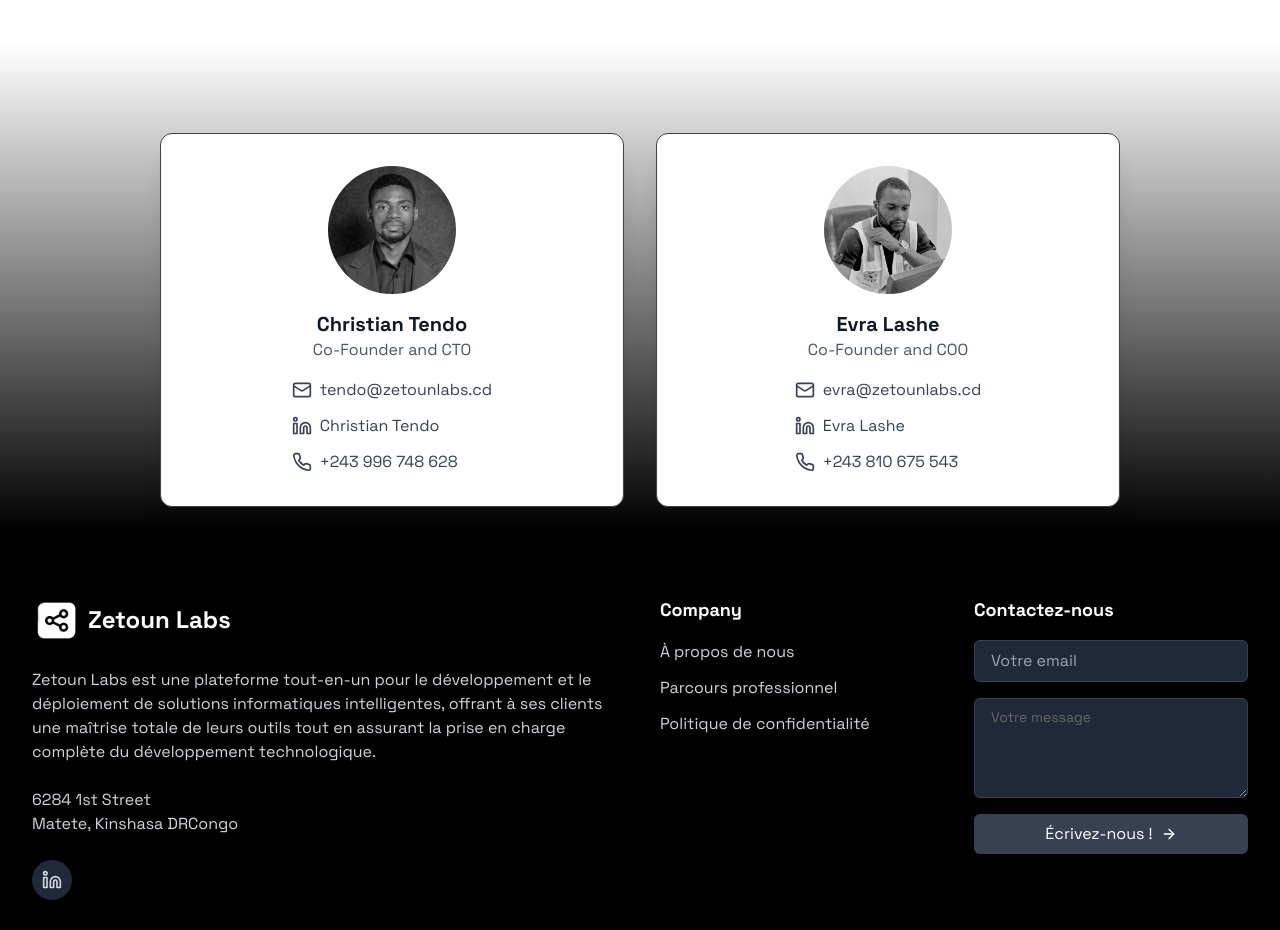
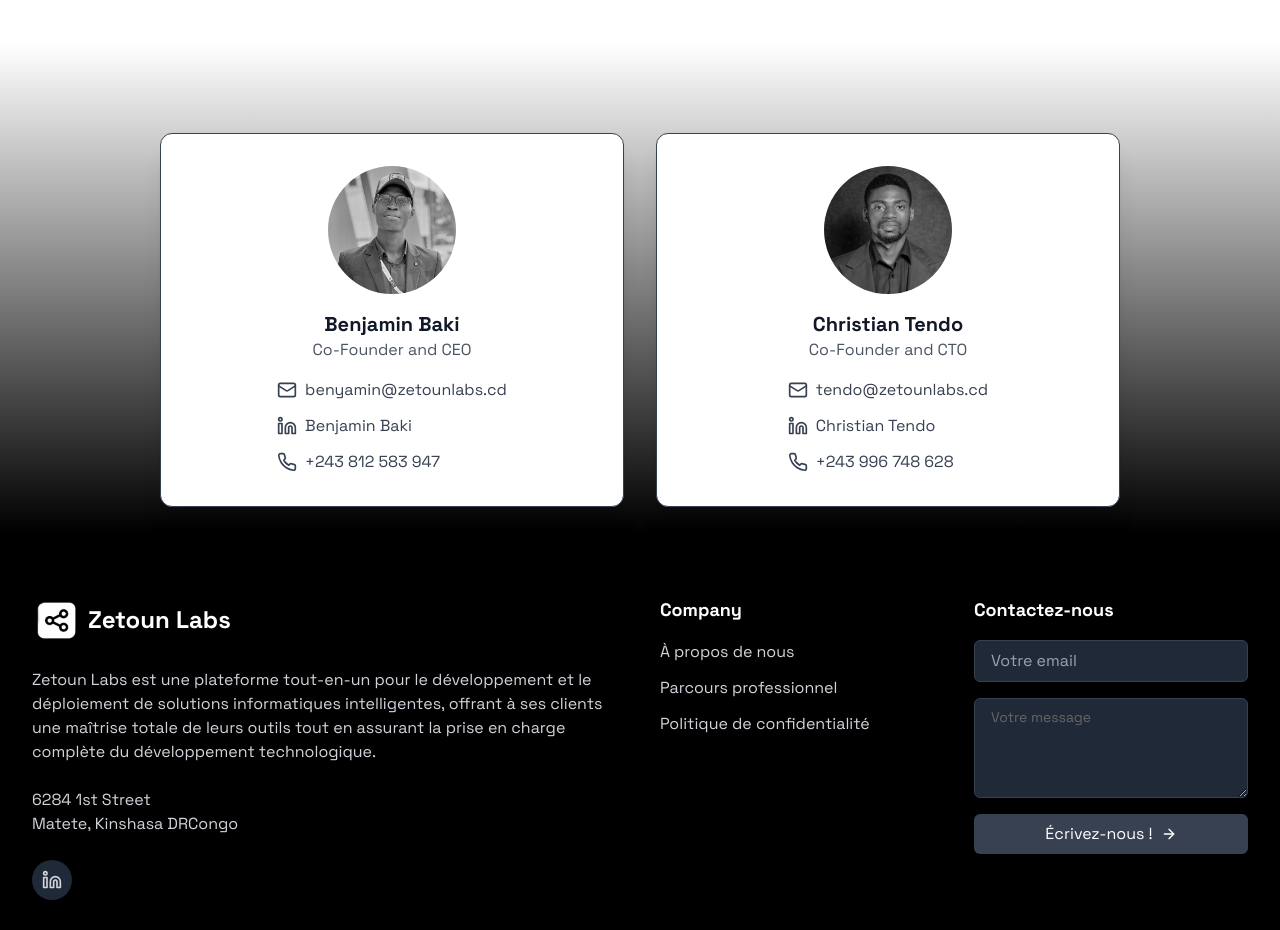
Before and after one commit to Mavrick15/zetoun, a React (Vite) app in the folder frontend/: page /blog in a window 1280 px wide. Shown: the part 1100-2030 px from the top of the page. Built offline with nearby package versions, Linux system fonts and the light colour scheme; no server answers.

Commit message:
Mise \C3\A0 jour du projet

```diff
--- a/frontend/src/components/ContactInfo.tsx
+++ b/frontend/src/components/ContactInfo.tsx
@@ -93,7 +93,7 @@ const ContactInfo = () => {
   useEffect(() => {
     const intervalId = setInterval(() => {
       setCurrentIndex((prevIndex) => (prevIndex + 1) % contactInfos.length);
-    }, 3 * 1000); // 5 minutes en millisecondes
+    }, 5 * 60 * 1000); // 5 minutes en millisecondes
 
     // Nettoyage de l'intervalle lorsque le composant est démonté
     return () => clearInterval(intervalId);
```
